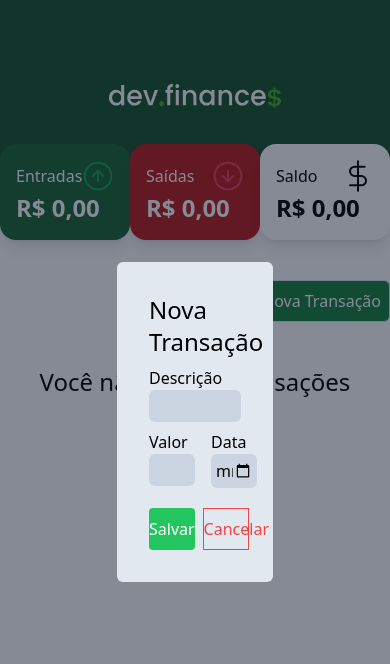
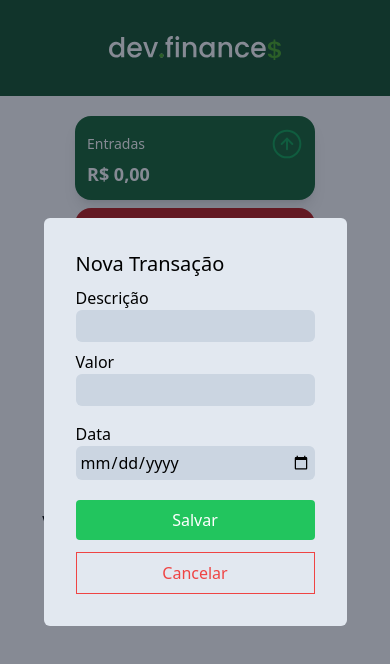
Before and after one commit to gutoamorim/dev-finances, a React (Vite) app: page / in a window 390 px wide. Both pictures are taken after a click on the button "+ Nova Transação". Shown: the top 664 px of the page. Built offline with nearby package versions, Linux system fonts and the light colour scheme.

Commit message:
Responsividade aplicada

```diff
--- a/src/App.jsx
+++ b/src/App.jsx
@@ -31,6 +31,7 @@ export default function App() {
         setModal={setModal}
         transactionUpdate={transaction}
         id={id}
+        setId={setId}
       />
     </TransactionContextProvider>
   );
--- a/src/components/Balance.jsx
+++ b/src/components/Balance.jsx
@@ -10,7 +10,7 @@ export default function Balance() {
   const balance = incomes + expenses;
 
   return (
-    <section className="container m-auto flex items-center justify-around -mt-12">
+    <section className="container m-auto mt-5 flex flex-col items-center gap-2 md:flex-row md:justify-around md:-mt-12">
       <Card
         type="Entradas"
         bg="bg-green-800"
--- a/src/components/Button.jsx
+++ b/src/components/Button.jsx
@@ -5,7 +5,7 @@ export default function Button({ setModal, setTransaction }) {
   }
 
   return (
-    <div className="container m-auto mt-10 -mb-5 text-right">
+    <div className="container m-auto mt-10 text-center -mb-5 md:text-right">
       <button
         className="border bg-green-700 p-2 rounded-md text-white"
         onClick={() => addTransaction()}
--- a/src/components/Card.jsx
+++ b/src/components/Card.jsx
@@ -1,11 +1,15 @@
 export default function Card({ type, bg, color, svg, value }) {
   return (
-    <div className={`p-4 rounded-2xl shadow-lg ${bg} w-60`}>
-      <h1 className={`flex items-center justify-between ${color}`}>
+    <div className={`p-3 rounded-2xl shadow-lg ${bg} w-60 md:p-4`}>
+      <h1
+        className={`text-sm flex items-center justify-between ${color} md:text-lg`}
+      >
         {type}
         <img src={svg} alt="" />
       </h1>
-      <p className={`text-2xl font-semibold ${color}`}>{value || 0.0}</p>
+      <p className={`text-lg md:text-2xl font-semibold ${color} md:text-2`}>
+        {value || 0.0}
+      </p>
     </div>
   );
 }
--- a/src/components/Header.jsx
+++ b/src/components/Header.jsx
@@ -2,7 +2,7 @@ import logo from "../assets/logo.svg";
 
 export default function Header() {
   return (
-    <header className="h-48 bg-green-900 flex items-center">
+    <header className="h-24 bg-green-900 flex items-center md:h-48">
       <div className="container flex justify-center">
         <img src={logo} alt="Logo Dev Finances" />
       </div>
--- a/src/components/Modal.jsx
+++ b/src/components/Modal.jsx
@@ -8,7 +8,13 @@ const defaultTransaction = {
   date: "",
 };
 
-export default function Modal({ modal, setModal, transactionUpdate, id }) {
+export default function Modal({
+  modal,
+  setModal,
+  transactionUpdate,
+  id,
+  setId,
+}) {
   if (!modal) return null;
   const [transaction, setTransaction] = useState(
     transactionUpdate ? transactionUpdate : defaultTransaction
@@ -44,10 +50,16 @@ export default function Modal({ modal, setModal, transactionUpdate, id }) {
     setModal((state) => !state);
   }
 
+  function closeModal() {
+    setId(null);
+    setTransaction(defaultTransaction);
+    setModal((state) => !state);
+  }
+
   if (id) {
     return (
       <div className="w-full h-full absolute top-0 left-0 bg-slate-900/50 flex items-center justify-center">
-        <div className="w-2/5 h-auto bg-slate-200 rounded-md p-8">
+        <div className="h-auto bg-slate-200 rounded-md p-8 md:w-2/5">
           <h1 className="text-2xl mb-2 font-medium">Remover Transação</h1>
           <p>
             Tem certeza que deseja remover a transação:{" "}
@@ -61,7 +73,7 @@ export default function Modal({ modal, setModal, transactionUpdate, id }) {
               Excluir
             </button>
             <a
-              onClick={() => setModal((state) => !state)}
+              onClick={closeModal}
               href="#"
               className="w-1/2 border border-red-300 py-2 rounded text-red-300 text-center hover:text-red-500 hover:border-red-500"
             >
@@ -75,8 +87,8 @@ export default function Modal({ modal, setModal, transactionUpdate, id }) {
 
   return (
     <div className="w-full h-full absolute top-0 left-0 bg-slate-900/50 flex items-center justify-center">
-      <div className="w-2/5 h-auto bg-slate-200 rounded-md p-8">
-        <h1 className="text-2xl mb-2 font-medium">
+      <div className="h-auto bg-slate-200 rounded-md p-8 md:w-2/5">
+        <h1 className="text-xl mb-2 font-medium md:text-2xl">
           {transactionUpdate ? "Editar Transação" : "Nova Transação"}
         </h1>
         <form onSubmit={handleSubmit}>
@@ -91,8 +103,8 @@ export default function Modal({ modal, setModal, transactionUpdate, id }) {
               onChange={handlechange}
             />
           </div>
-          <div className="flex gap-4 mb-5">
-            <div className="flex flex-col w-1/2">
+          <div className="flex flex-col md:flex-row gap-4 mb-5">
+            <div className="flex flex-col md:w-1/2">
               <label htmlFor="amount">Valor</label>
               <input
                 className="bg-slate-300 p-1  outline-green-300 rounded-md"
@@ -103,7 +115,7 @@ export default function Modal({ modal, setModal, transactionUpdate, id }) {
                 onChange={handlechange}
               />
             </div>
-            <div className="flex flex-col w-1/2">
+            <div className="flex flex-col md:w-1/2">
               <label htmlFor="date">Data</label>
               <input
                 className="bg-slate-300 p-1  outline-green-300 rounded-md"
@@ -115,14 +127,14 @@ export default function Modal({ modal, setModal, transactionUpdate, id }) {
               />
             </div>
           </div>
-          <div className="flex gap-2">
-            <button className="w-1/2 bg-green-500 py-2 rounded text-white hover:bg-green-600">
+          <div className="flex flex-col gap-3 md:flex-row md:gap-2">
+            <button className="md:w-1/2 bg-green-500 py-2 rounded text-white hover:bg-green-600">
               Salvar
             </button>
             <a
-              onClick={() => setModal((state) => !state)}
+              onClick={closeModal}
               href="#"
-              className="w-1/2 border border-red-500 py-2 text-red-500 hover:border-red-700 hover:text-red-700 text-center"
+              className="md:w-1/2 border border-red-500 py-2 text-red-500 hover:border-red-700 hover:text-red-700 text-center"
             >
               Cancelar
             </a>
--- a/src/components/Table.jsx
+++ b/src/components/Table.jsx
@@ -8,7 +8,7 @@ export default function Table({ setModal, setTransaction, setId }) {
 
   if (transactions.length === 0)
     return (
-      <p className="text-center text-2xl mt-16 font-medium">
+      <p className="text-center md:text-2xl mt-16 font-medium">
         Você não possui transações adicionadas.
       </p>
     );
@@ -25,32 +25,35 @@ export default function Table({ setModal, setTransaction, setId }) {
   }
 
   return (
-    <div className="container m-auto mt-12">
-      <table className="w-full">
+    <div className="container m-auto mt-12 overflow-x-auto ">
+      <table className="min-w-full border-separate border-spacing-x-0 border-spacing-y-0.5">
         <thead className="bg-slate-300">
-          <tr className="text-left">
-            <th className="py-4 px-2">Descrição</th>
-            <th>Valor</th>
-            <th>Data</th>
-            <th className="max-w-min"></th>
+          <tr className="text-left px-2">
+            <th className="py-4 px-4">Descrição</th>
+            <th className="py-2 px-4">Valor</th>
+            <th className="py-2 px-4">Data</th>
+            <th className="py-2 px-4"></th>
           </tr>
         </thead>
         <tbody className="bg-slate-200">
           {transactions &&
             transactions.map((transaction) => (
               <tr key={transaction.id}>
-                <td className="p-2 my-2">{transaction.description}</td>
-                <td>
+                <td className="py-2 px-4">{transaction.description}</td>
+                <td className="py-2 px-4">
                   {transaction.amount.toLocaleString("pt-BR", {
                     style: "currency",
                     currency: "BRL",
                   })}
                 </td>
-                <td>{transaction.date.split("-").reverse().join("/")}</td>
-                <td className="w-1/12">
+                <td className="py-2 px-4">
+                  {transaction.date.split("-").reverse().join("/")}
+                </td>
+                <td className="py-2 px-4 md:w-1/12">
+                  <div className="flex gap-5 px-5 md:gap-3">
                     <button>
                       <img
-                      className="w-5 h-5"
+                        className="min-w-5 min-h-5"
                         src={edit}
                         alt="Editar"
                         title="Editar"
@@ -59,13 +62,16 @@ export default function Table({ setModal, setTransaction, setId }) {
                     </button>
                     <button>
                       <img
-                      className="w-5 h-5 ml-5"
+                        className="min-w-5 min-h-5 md:ml-5"
                         src={trash}
                         alt="Excluir"
                         title="Excluir"
-                      onClick={() => handleDelete(transaction.id, transaction)}
+                        onClick={() =>
+                          handleDelete(transaction.id, transaction)
+                        }
                       />
                     </button>
+                  </div>
                 </td>
               </tr>
             ))}
```
Lines whose indentation alone changed are shown as unchanged.
